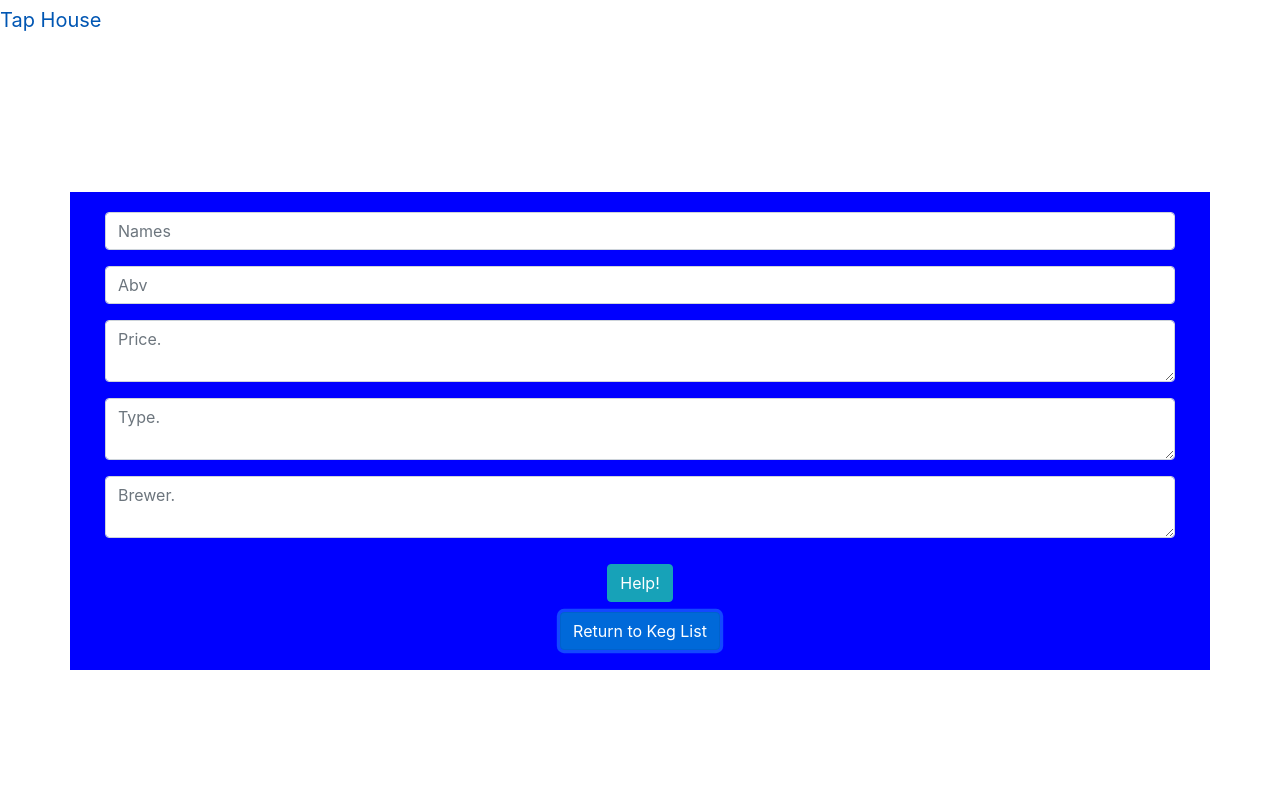
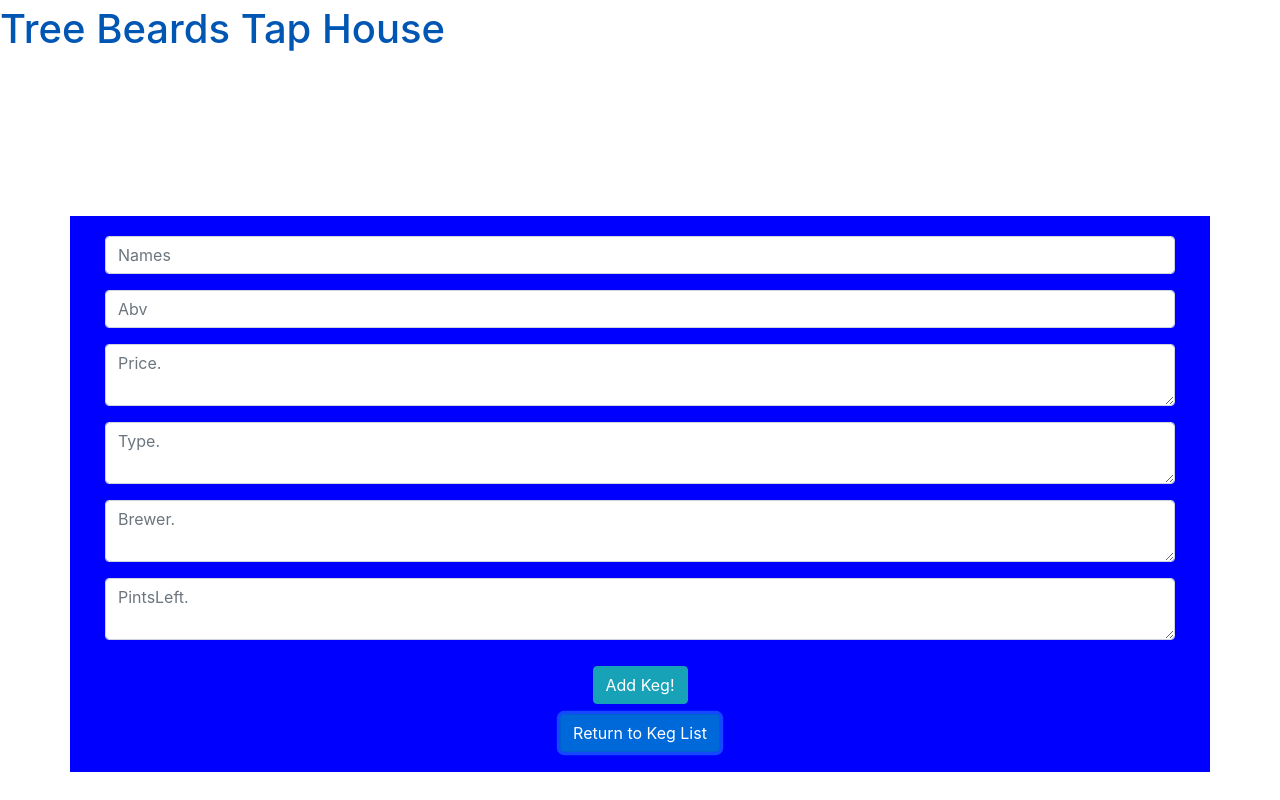
Before and after one commit to oldgregg89/Tap-Room-Redux, a React (Create React App) app: page / in a window 1280 px wide. Both pictures are taken after a click on the button "Add Keg". Built offline with nearby package versions, Linux system fonts and the light colour scheme.

Commit message:
worked on gettin the sales aspect to work and worked on the build.

```diff
--- a/package.json
+++ b/package.json
@@ -6,7 +6,9 @@
     "@testing-library/jest-dom": "^4.2.4",
     "@testing-library/react": "^9.5.0",
     "@testing-library/user-event": "^7.2.1",
+    "bootstrap": "^4.5.2",
     "react": "^16.13.1",
+    "react-bootstrap": "^1.3.0",
     "react-dom": "^16.13.1",
     "react-scripts": "3.2.0"
   },
--- a/src/components/Reusableform.js
+++ b/src/components/Reusableform.js
@@ -38,6 +38,12 @@ function ReusableForm(props) {
             name='brewer'
             placeholder='Brewer.' />
         </Form.Group>
+        <Form.Group>
+          <Form.Control
+            as='textarea'
+            name='Pints in Keg'
+            placeholder='PintsLeft.' />
+        </Form.Group>
         <div style={{padding: 10}}>
           <Button variant="info" type='submit'>{props.buttonText}</Button>
         </div>
--- /dev/null
+++ b/src/components/Sales.js
@@ -0,0 +1,6 @@
+import React from "react";
+import PropTypes from "prop-types";
+
+function Sales(props){
+
+}
--- a/src/components/header.js
+++ b/src/components/header.js
@@ -6,7 +6,7 @@ import NavDropdown from "react-bootstrap/NavDropdown";
 function Header(props) {
   return (
     <React.Fragment>
-      <Navbar.Brand href = "#home">Tap House</Navbar.Brand>
+      <Navbar.Brand href = "#home"><h1>Tree Beards Tap House</h1></Navbar.Brand>
       <Navbar.Toggle aria-controls="basic-navbar-nav" />
       <Navbar.Collapse id="basic-navbar-nav">
         <Nav class ="mr-auto">
--- a/src/components/keg.js
+++ b/src/components/keg.js
@@ -5,7 +5,8 @@ function Keg(props){
   return(
     <React.Fragment>
       <div onClick = {() => props.whenKegClicked(props.id)}>
-        <h3>{props.ABV} - {props.name} - {props.price}</h3>
+        <h3>{props.ABV} - {props.names} - {props.price}</h3>
+        <p><em>{props.type} - {props.brewer}</em></p>
         <p><em>{props.type} - {props.brewer}</em></p>
         <hr/>
       </div>
@@ -19,7 +20,7 @@ Keg.propTypes = {
   Type: PropTypes.string,
   Price: PropTypes.string.isRequired,
   Brewer: PropTypes.string,
-  PintsLeft: PropTypes.Number,
+  PintsLeft: PropTypes.number,
   id: PropTypes.string,
   whenKegClicked: PropTypes.func
   // onKegClick:
--- a/src/components/kegDetail.js
+++ b/src/components/kegDetail.js
@@ -8,10 +8,12 @@ function KegDetail(props){
   return (
     <React.Fragment>
       <h1>Keg Details</h1>
-      <h3>{keg.abv} - {keg.names} - {keg.price}</h3>
-      <p><em>{keg.type}</em></p>
-      <p><em>{keg.brewer}</em></p>
-      <p><em>{keg.pintsLeft}</em></p>
+      <h3>Name:{keg.names}</h3>
+      <p><em>Keg Alcohol Body Volume (abv):{keg.abv}%</em></p>
+      <p><em>Type of Beer:{keg.type}</em></p>
+      <p><em>Price: ${keg.price}</em></p>
+      <p><em>Brewer: {keg.brewer}</em></p>
+      <p><em>Pints Left:{keg.pintsLeft}</em></p>
       <Button style={{margin: 10}} variant="success" onClick={ props.onClickingEdit }>Edit Keg</Button>
       <Button variant="danger" onClick={() => onClickingDelete(keg.id) }>Delete Keg</Button>
       <hr/>
@@ -24,7 +26,6 @@ function KegDetail(props){
 KegDetail.propTypes = {
   keg: PropTypes.object,
   onClickingDelete: PropTypes.func,
-  onClickingEdit: PropTypes.func
 };
 
 export default KegDetail;
--- a/src/components/newKegForm.js
+++ b/src/components/newKegForm.js
@@ -7,14 +7,14 @@ function NewKegForm(props){
 
   function handleNewKegFormSubmission(event) {
     event.preventDefault();
-    props.onNewKegCreation({ames: event.target.names.value, abv: event.target.abv.value, type: event.target.type.value, price: event.target.price.value, brewer: event.target.brewer.value, id: v4()});
+    props.onNewKegCreation({names: event.target.names.value, abv: event.target.abv.value, type: event.target.type.value, price: event.target.price.value, brewer: event.target.brewer.value, pintsleft: event.target.pintsleft.value, id: v4()});
   }
 
   return (
     <React.Fragment>
       <ReusableForm
       formSubmissionHandler={handleNewKegFormSubmission}
-      buttonText="Help!" />
+      buttonText="Add Keg!" />
     </React.Fragment>
   );
 }
```
Also changed, not shown: 1 other file (tests, documents, lock files or other folders).
